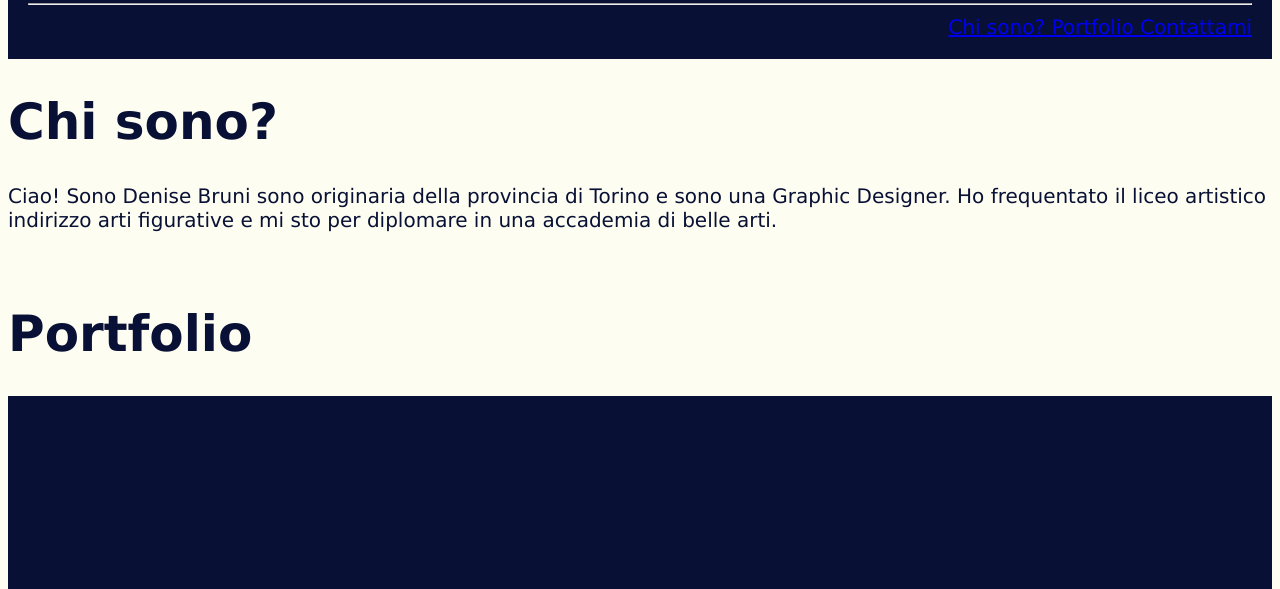
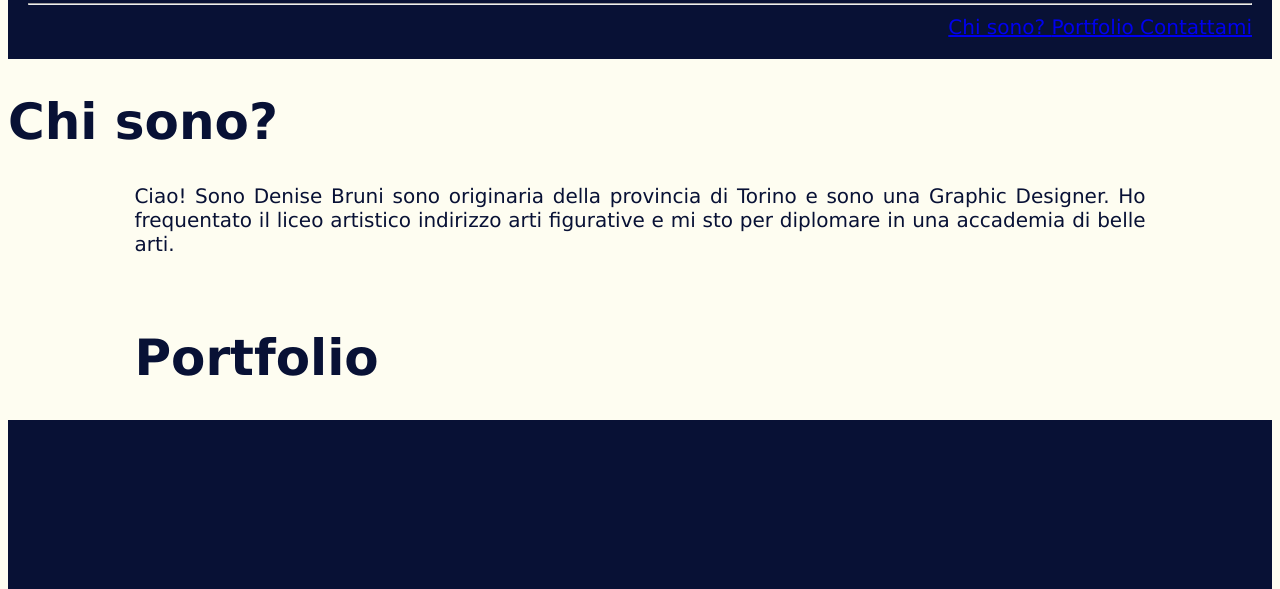
Before and after one commit to denisebhsmc/Sito-personale, a plain HTML site: page index.html in a window 1280 px wide. Shown: the part 211-800 px from the top of the page. Drawn offline with Linux system fonts and the light colour scheme.

Commit message:
Update style.css

```diff
--- a/style.css
+++ b/style.css
@@ -21,7 +21,10 @@ p .contatti    {    font-family:'verdana';
             color:#F4F4F4;
             text align: left;
             font-size: 20px; }
-p .chisono  {    }
+p .chisono  { text-align: justify;   }
+.container { width: 80%; /* Adjust width as needed */
+            margin: 0 auto; /* Center the container horizontally */
+            text-align: justify;}
 
 h2 {    font-family:'verdana';
             color:#F4F4F4;
```
